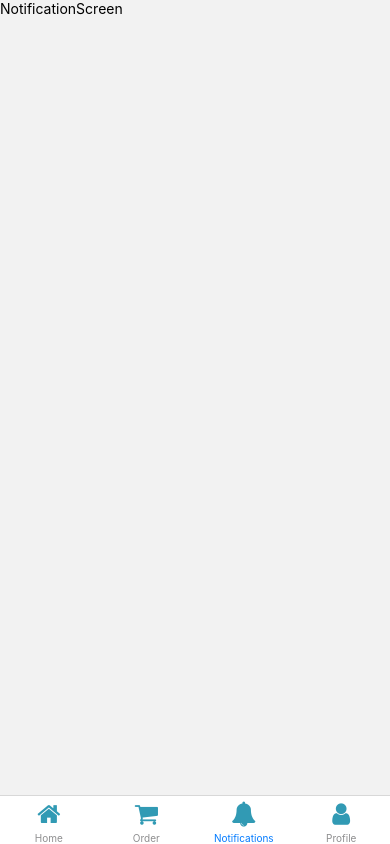
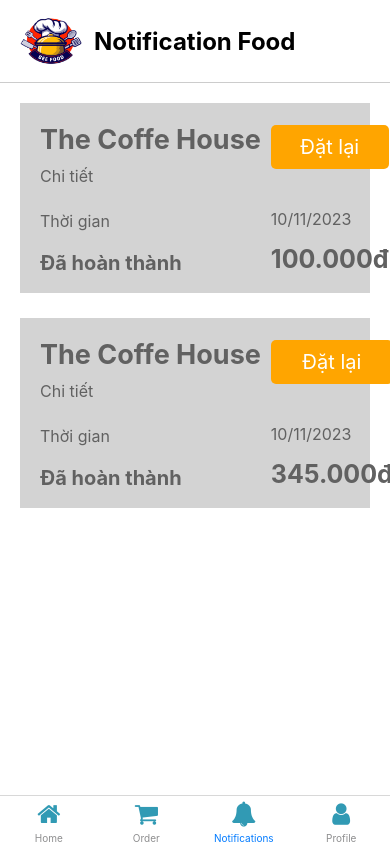
Before and after one commit to TruongVanTu/MD-27_BeeFood, a React Native app: screen /Notifications in a window 390 px wide. Built offline with nearby package versions, Linux system fonts and the light colour scheme.

Commit message:
Add Notification

```diff
--- /dev/null
+++ b/Screen/HistoryScreen.js
@@ -0,0 +1,94 @@
+import React, { useState } from 'react';
+import {View, Text, TextInput, Button, StyleSheet, Image, TouchableOpacity} from 'react-native';
+
+export default function HistoryScreen() {
+
+    return (
+        <View style={styles.container}>
+            <View style={styles.content}>
+                <View style={styles.text}>
+                    <Text style={{color:'#616161',fontSize:27,fontWeight:'bold'}}>The Coffe House</Text>
+                    <Text style={{fontSize:16,color:'#616161',marginTop:10}}>Chi tiết</Text>
+                    <Text style={{fontSize:16,color:'#616161',marginTop:25}}>Thời gian</Text>
+                    <Text style={{color:'#616161',fontSize:20,fontWeight:'bold',marginTop:20}}>Đã hoàn thành</Text>
+                </View>
+                <View style={styles.let}>
+                    <TouchableOpacity
+                        style={styles.button}
+                    >
+                        <Text style={styles.buttonText}>Đặt lại</Text>
+                    </TouchableOpacity>
+                    <Text style={{marginTop:40,color:'#616161',fontSize:16}}>10/11/2023</Text>
+                    <Text style={{marginTop:15,fontSize:25,color:'#616161',fontWeight:'bold'}}>100.000đ</Text>
+                </View>
+            </View>
+
+            <View style={styles.content2}>
+                <View style={styles.text}>
+                    <Text style={{color:'#616161',fontSize:27,fontWeight:'bold'}}>The Coffe House</Text>
+                    <Text style={{fontSize:16,color:'#616161',marginTop:10}}>Chi tiết</Text>
+                    <Text style={{fontSize:16,color:'#616161',marginTop:25}}>Thời gian</Text>
+                    <Text style={{color:'#616161',fontSize:20,fontWeight:'bold',marginTop:20}}>Đã hoàn thành</Text>
+                </View>
+                <View style={styles.let}>
+                    <TouchableOpacity
+                        style={styles.button}
+                    >
+                        <Text style={styles.buttonText}>Đặt lại</Text>
+                    </TouchableOpacity>
+                    <Text style={{marginTop:40,color:'#616161',fontSize:16}}>10/11/2023</Text>
+                    <Text style={{marginTop:15,fontSize:25,color:'#616161',fontWeight:'bold'}}>345.000đ</Text>
+                </View>
+            </View>
+
+        </View>
+    );
+}
+
+const styles = StyleSheet.create({
+    container: {
+        flex: 1,
+        // justifyContent: 'center',
+        alignItems: 'flex-start',
+    },
+    content:{
+        flexDirection:'row',
+        backgroundColor:'#d3d3d3',
+        height:190,
+        padding:20,
+        marginBottom:5,
+        margin:20
+
+    },
+    content2:{
+        flexDirection:'row',
+        backgroundColor:'#d3d3d3',
+        height:190,
+        padding:20,
+        marginBottom:25,
+        margin:20
+    },
+
+    text:{
+
+    },
+    let:{
+        paddingLeft:10,
+
+    },
+    button: {
+        alignItems:'center',
+        backgroundColor: '#ffa500', // Màu nền của nút
+        padding: 10,
+        borderRadius: 5,
+        marginTop:2
+
+    },
+    buttonText: {
+        fontSize: 20,
+        color: 'white', // Màu chữ
+    },
+
+
+
+});
--- a/Screen/NotificationScreen.js
+++ b/Screen/NotificationScreen.js
@@ -1,14 +1,45 @@
-import { StyleSheet, Text, View } from 'react-native'
+import { Image, Platform, SafeAreaView, StyleSheet, Text, View } from 'react-native'
 import React from 'react'
+import HistoryScreen from './HistoryScreen'
 
 const NotificationScreen = () => {
-  return (
-    <View>
-      <Text>NotificationScreen</Text>
-    </View>
-  )
+    return (
+        <SafeAreaView style={styles.container}>
+            <View style={styles.header}>
+                <Image
+                    source={require("./../Image/Logo_BeeFood.png")} // Thay đổi đường dẫn ảnh
+                    style={styles.logo}
+                />
+                <Text style={styles.title}>Notification Food</Text>
+            </View>
+            <HistoryScreen />
+
+        </SafeAreaView>
+    )
 }
 
 export default NotificationScreen
 
-const styles = StyleSheet.create({})
+const styles = StyleSheet.create({
+    container: {
+        flex: 1,
+        paddingTop: Platform.OS === "android" ? 25 : 0, // Điều này sẽ giữ khoảng cách 15px trên Android, không có gì trên iOS
+        backgroundColor: "#fff",
+    },
+    header: {
+        flexDirection: "row",
+        alignItems: "center",
+        padding: 16,
+        borderBottomWidth: 1, // Thêm đường viền dưới cùng của header
+        borderBottomColor: "#ccc", // Màu đường viền
+    },
+    logo: {
+        width: 70,
+        height: 50,
+        marginRight: 8,
+    },
+    title: {
+        fontSize: 24,
+        fontWeight: "bold",
+    },
+})
```
